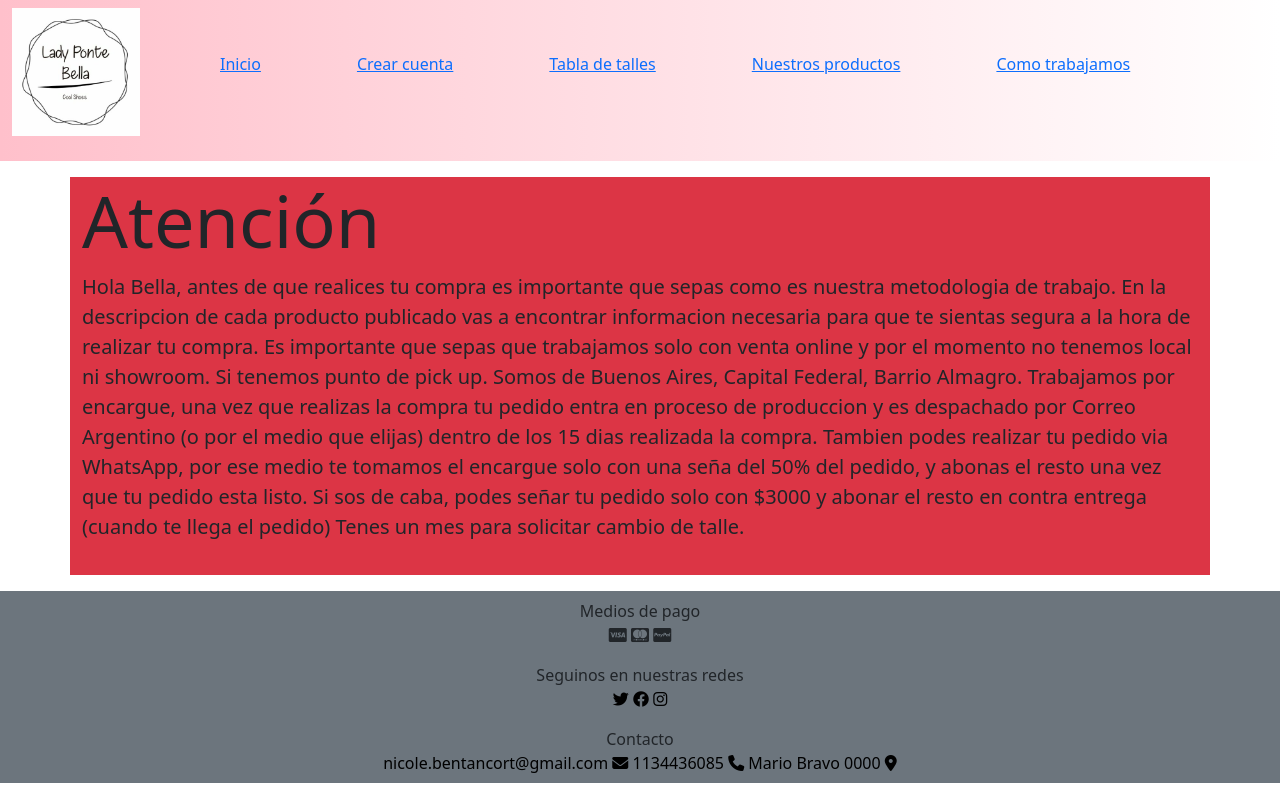
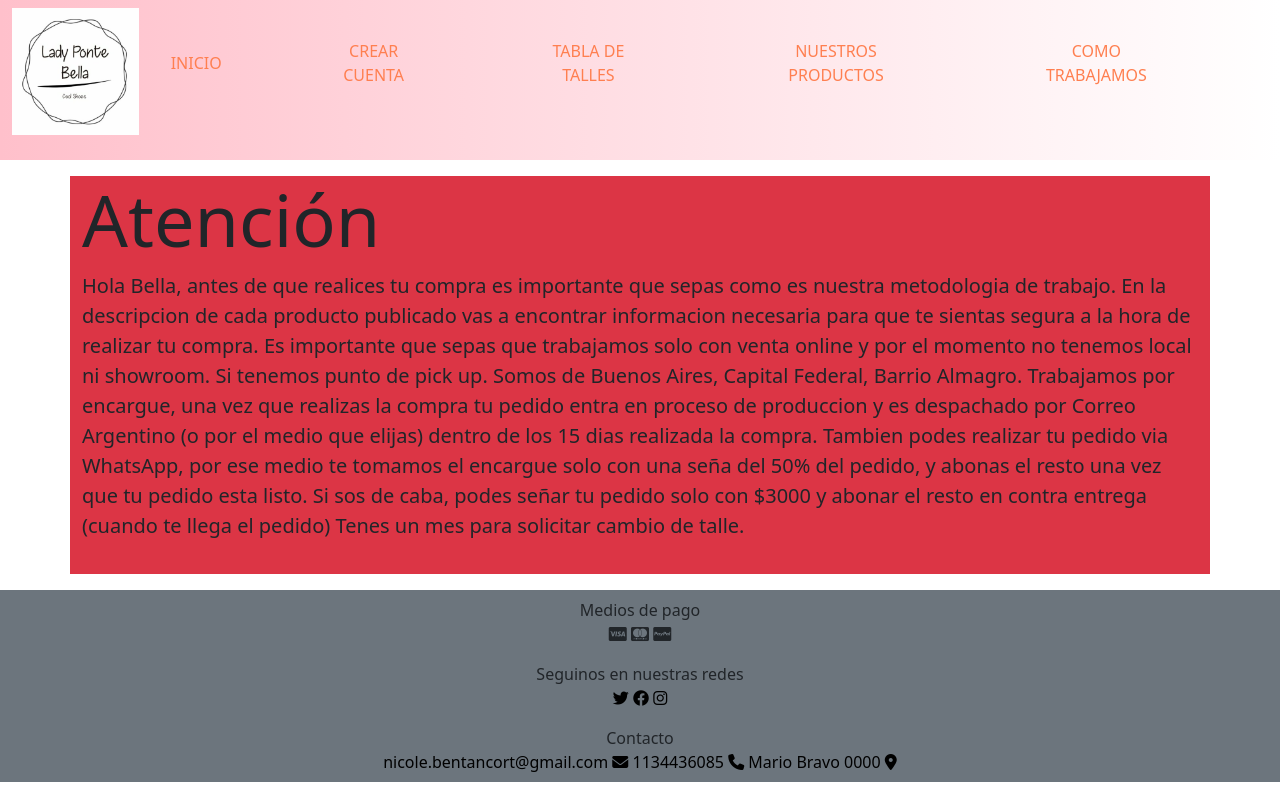
Before and after one commit to Agustina140194/Proyecto-original, a website: page comotrabajamos.html in a window 1280 px wide. Drawn offline with nearby package versions, Linux system fonts and the light colour scheme.

Commit message:
agrego header

```diff
--- a/comotrabajamos.html
+++ b/comotrabajamos.html
@@ -48,7 +48,7 @@
   </head>
   <body>
     <header>
-      <nav class="navbar navbar-expand-md navbar bg">
+      <nav class="navbar-expand-md navbar bg">
         <div class="container-fluid">
           <a href="index.html"
             ><img
@@ -68,28 +68,25 @@
             <span class="navbar-toggler-icon"></span>
           </button>
 
-          <div class="collapse navbar-collapse" id="navbarNavDropdown">
-            <ul class="nav-list">
-              <li class="px-5">
-                <a class="nav-list__link" href="index.html">Inicio</a>
+          <div
+            class="text-center collapse navbar-collapse"
+            id="navbarNavDropdown"
+          >
+            <ul>
+              <li>
+                <a class="nav-link" href="index.html">Inicio</a>
               </li>
-              <li class="px-5">
-                <a class="nav-list__link" href="formulario.html"
-                  >Crear cuenta</a
-                >
+              <li>
+                <a class="nav-link" href="formulario.html">Crear cuenta</a>
               </li>
-              <li class="px-5">
-                <a class="nav-list__link" href="tablatalles.html"
-                  >Tabla de talles</a
-                >
+              <li>
+                <a class="nav-link" href="tablatalles.html">Tabla de talles</a>
               </li>
-              <li class="px-5">
-                <a class="nav-list__link" href="productos.html"
-                  >Nuestros productos</a
-                >
+              <li>
+                <a class="nav-link" href="productos.html">Nuestros productos</a>
               </li>
-              <li class="px-5">
-                <a class="nav-list__link">Como trabajamos</a>
+              <li>
+                <a class="nav-link">Como trabajamos</a>
               </li>
             </ul>
           </div>
```
Also changed, not shown: formulario.html (+16 -17 lines), productos.html (+16 -17 lines), tablatalles.html (+16 -17 lines).
